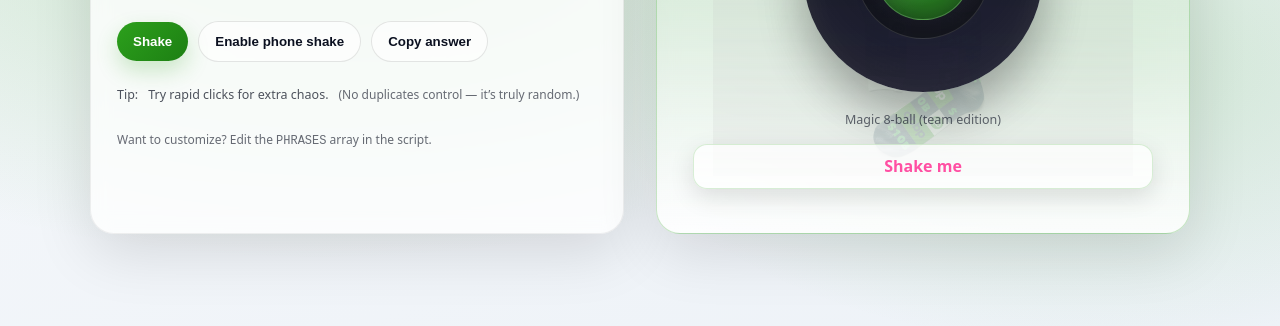
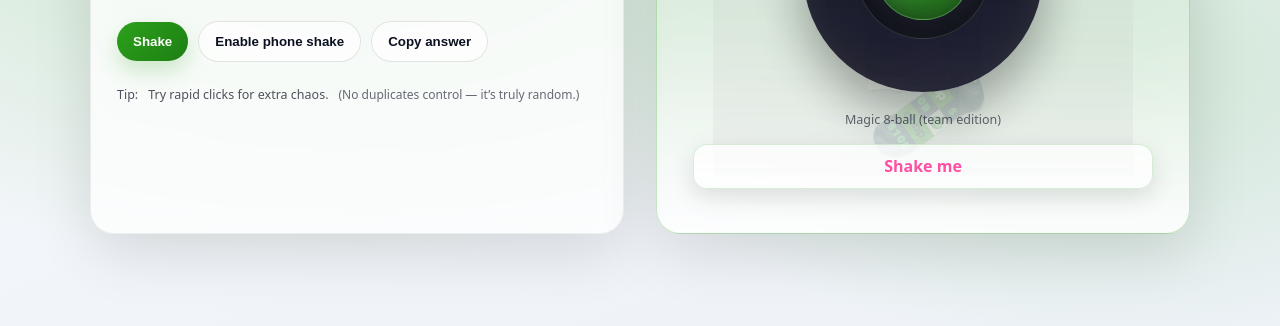
Before and after one commit to sivanenden/ask-sivan, a plain HTML site: page index.html in a window 1280 px wide. Shown: the part 180-506 px from the top of the page. Drawn offline with Linux system fonts and the light colour scheme.

Commit message:
Update index.html

```diff
--- a/index.html
+++ b/index.html
@@ -344,7 +344,6 @@
       </div>
 
       <div style="margin-top:14px" class="small">
-        Want to customize? Edit the <code>PHRASES</code> array in the script.
       </div>
     </section>
 
```
